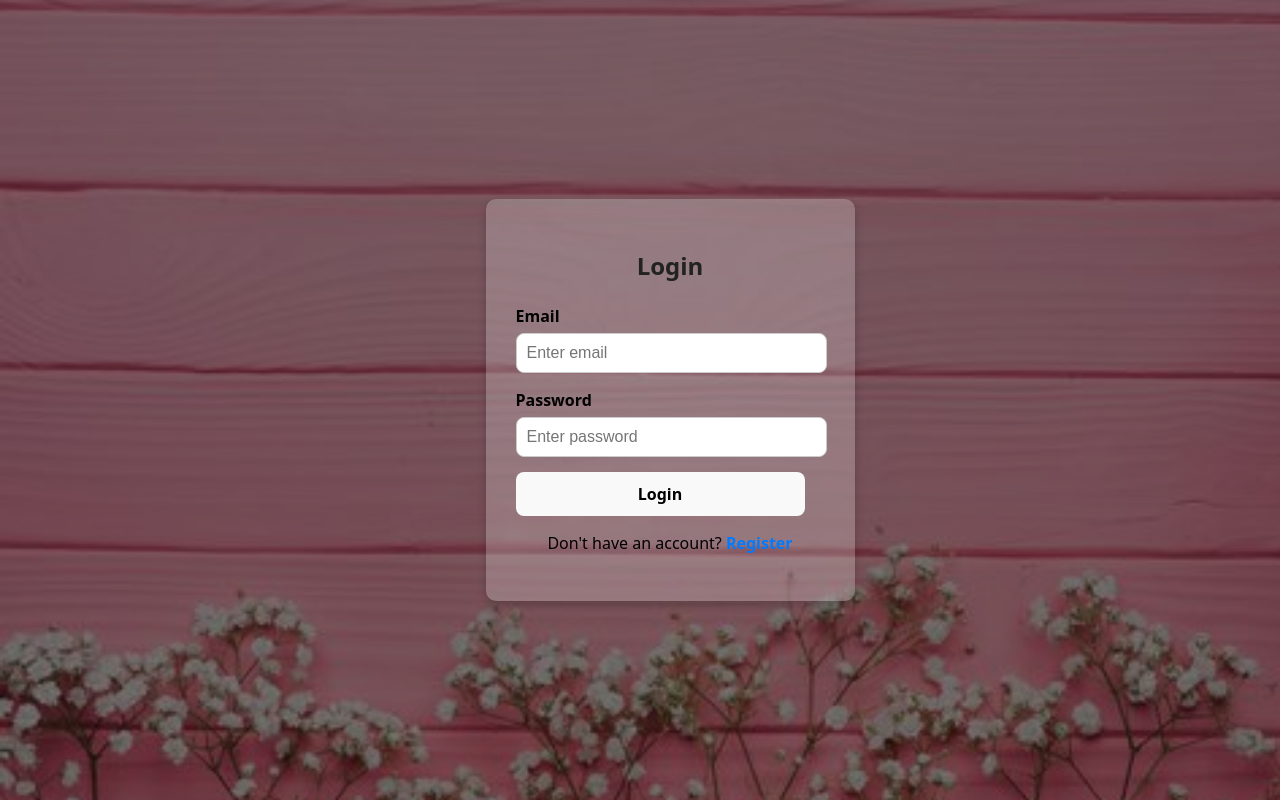
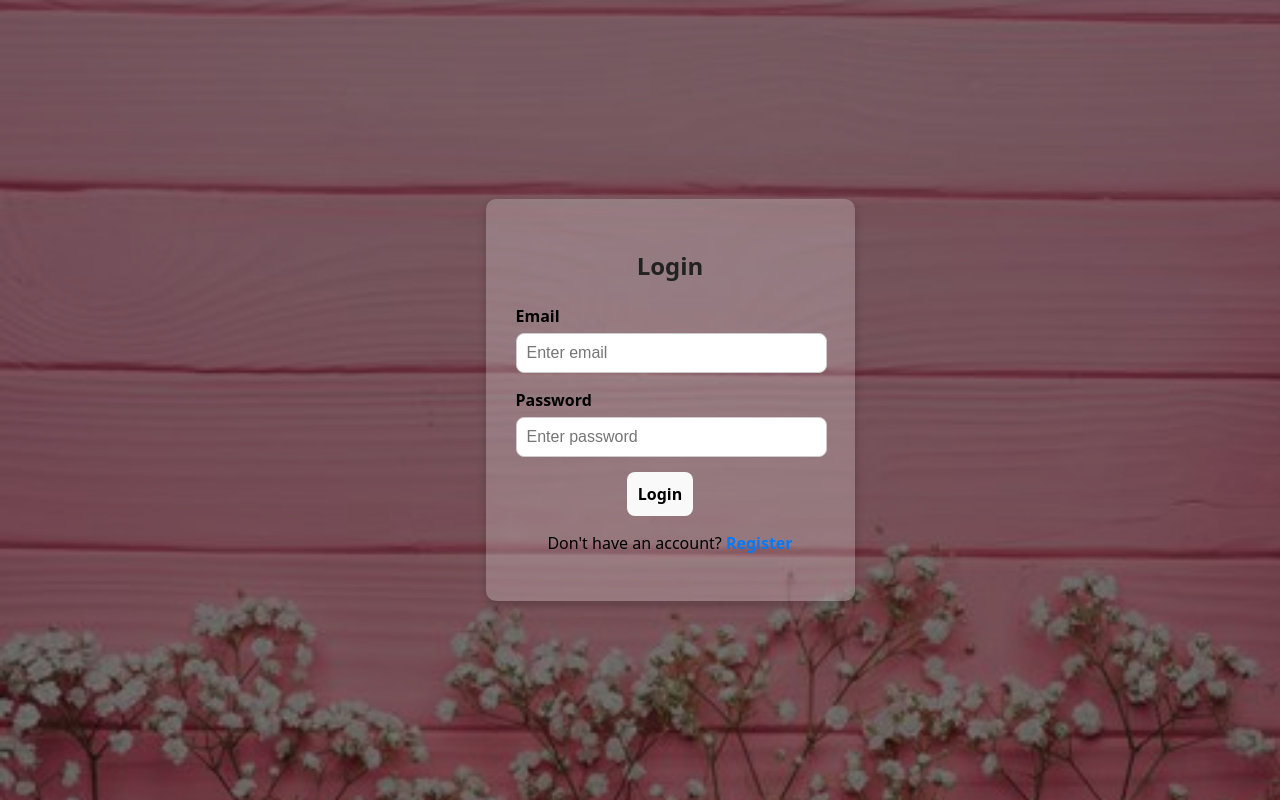
Before and after one commit to prajula255/blossom, a React (Vite) app: page / in a window 1280 px wide. Built offline with nearby package versions, Linux system fonts and the light colour scheme.

Commit message:
login css updation for login button

```diff
--- a/src/pages/login/loginPage.css
+++ b/src/pages/login/loginPage.css
@@ -78,7 +78,10 @@
 
 /* Login Button */
 .login-btn {
-    width: 100%;
+  display: flex;
+  margin: auto;
+  align-items: center;
+  width: fit-content;
   padding: 10px;
   border-radius: 8px;
   font-size: 1rem;
```
Lines whose indentation alone changed are shown as unchanged.
